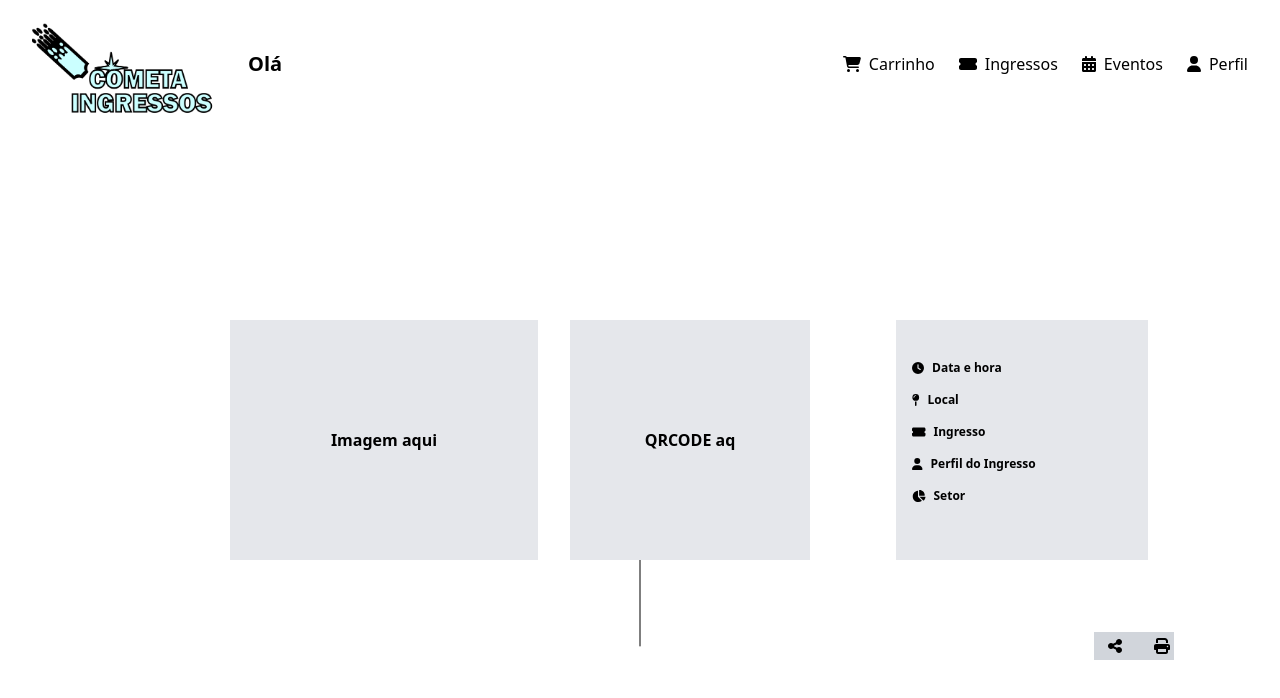
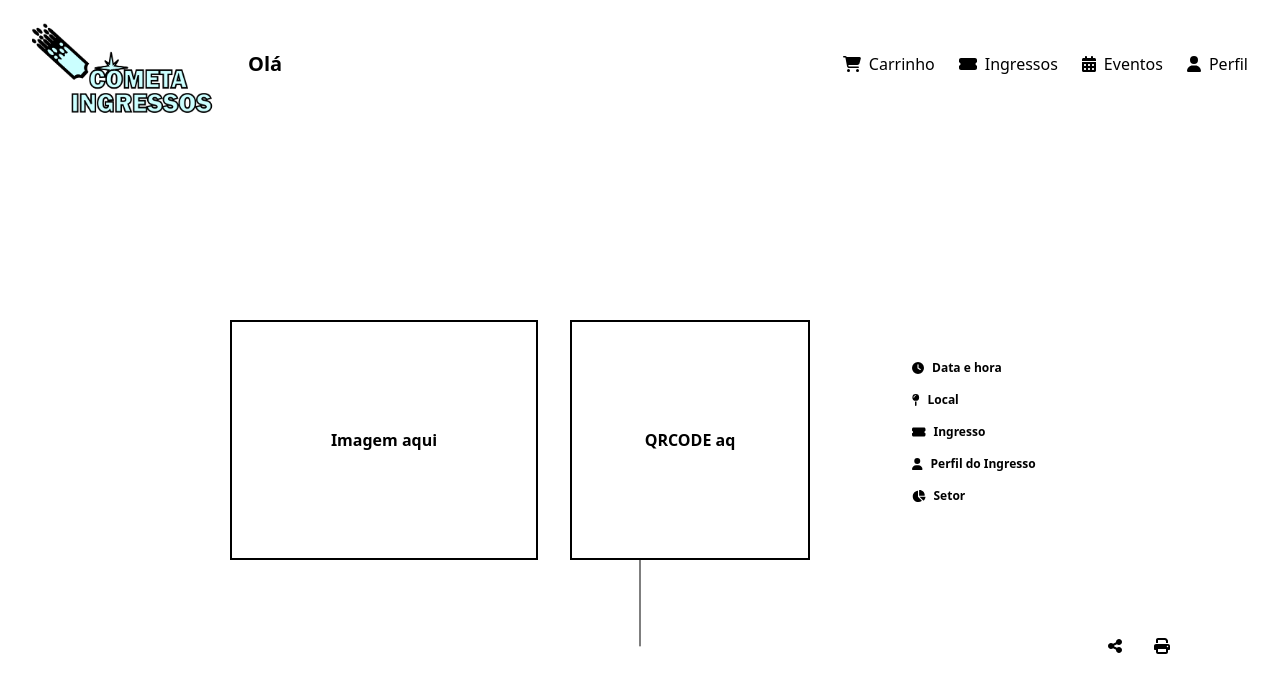
Before and after one commit to Yamazaki-Khaio/Cometa-Ingresso, a Next.js app in the folder ingressoscometa/: page /qrcode in a window 1280 px wide. Shown: the top 698 px of the page. Built offline with nearby package versions, Linux system fonts and the light colour scheme; no server answers.

Commit message:
Alterando alguns detalhes do front no envio de email e qrcode

```diff
--- a/ingressoscometa/src/components/EsqueceuERedefinirSenha/EsquecerSenha.tsx
+++ b/ingressoscometa/src/components/EsqueceuERedefinirSenha/EsquecerSenha.tsx
@@ -4,7 +4,8 @@ import BotaoConfirmarSenhaNova from "./BotaoConfirmarSenhaNova";
 import BotaoCancelar from './BotaoCancelar';
 import CampoEmailEsqueciSenha from '../CadastroUsuario/CampoEmailEsqueciSenha';
 import fetch from 'isomorphic-unfetch';
-import 'tailwindcss/tailwind.css'
+import 'tailwindcss/tailwind.css';
+
 const EsquecerSenha: React.FC = () => {
   const [emailSent, setEmailSent] = useState(false);
   const [emailExists, setEmailExists] = useState(false);
@@ -56,7 +57,6 @@ const EsquecerSenha: React.FC = () => {
         setEmailExists(false);
       }
     } catch (error) {
-
       console.error("Erro ao enviar os dados:", error);
       // Lógica adicional para lidar com erros no envio dos dados
     }
@@ -77,7 +77,11 @@ const EsquecerSenha: React.FC = () => {
       </form>
 
       {emailSent && (
-        <p>{emailExists ? "Email de alteração de senha enviado, verifique sua caixa de email" : "E-mail não encontrado no banco de dados."}</p>
+        <p className={`${!emailExists ? 'text-red-500' : ''}`}>
+          {emailExists
+            ? "Email de alteração de senha enviado, verifique sua caixa de email"
+            : "E-mail não encontrado no banco de dados."}
+        </p>
       )}
     </div>
   );
--- a/ingressoscometa/src/components/QRCode/BlocoBotaoPrintShare.tsx
+++ b/ingressoscometa/src/components/QRCode/BlocoBotaoPrintShare.tsx
@@ -7,7 +7,7 @@ export default function BlocoBotaoPrintShare() {
     };
     return (
       <div
-        className="flex items-center justify-start w-20 h-7 bg-gray-300 mx-auto relative"
+        className="flex items-center justify-start w-20 h-7 bg-white mx-auto relative"
         style={{
           top: "24vh", // Movendo o bloco para baixo
           left: "14vh",
--- a/ingressoscometa/src/components/QRCode/BlocoDadosIngresso.tsx
+++ b/ingressoscometa/src/components/QRCode/BlocoDadosIngresso.tsx
@@ -7,7 +7,7 @@ import CampoSetor from "./CampoSetor";
 export default function BlocoDadosIngresso() {
   return (
     <div
-      className="flex items-center justify-start w-65 h-60 bg-gray-200 mx-auto relative"
+      className="flex items-center justify-start w-65 h-60 bg-white mx-auto relative"
       style={{
         marginTop: "-15vh", // Metade negativa da altura para centralizar verticalmente
         color: "black", // Definir a cor do texto como preto
--- a/ingressoscometa/src/components/QRCode/BlocoImagem.tsx
+++ b/ingressoscometa/src/components/QRCode/BlocoImagem.tsx
@@ -1,11 +1,12 @@
 export default function DivisoriaImage() {
     return (
       <div
-        className="flex items-center justify-center w-3/5 h-60 bg-gray-200 mx-auto relative"
+        className="flex items-center justify-center w-3/5 h-60 bg-white mx-auto relative"
         style={{
           marginTop: "-15vh", // Metade negativa da altura para centralizar verticalmente
           color: "black", // Definir a cor do texto como preto
           fontWeight: "bold", // Definir o peso da fonte como negrito
+          border: "2px solid black" // Adicionar uma borda preta de 2px de espessura
         }}
       >
         <p className="text-center">Imagem aqui</p>
--- a/ingressoscometa/src/components/QRCode/BlocoQRCode.tsx
+++ b/ingressoscometa/src/components/QRCode/BlocoQRCode.tsx
@@ -1,12 +1,13 @@
 export default function BlocoQrCode() {
   return (
     <div
-      className="flex items-center justify-center w-60 h-60 bg-gray-200 mx-auto relative"
+      className="flex items-center justify-center w-60 h-60 bg-white mx-auto relative"
       style={{
         right: "41.5vh",
         marginTop: "-15vh", // Metade negativa da altura para centralizar verticalmente
         color: "black", // Definir a cor do texto como preto
         fontWeight: "bold", // Definir o peso da fonte como negrito
+        border: "2px solid black" // Adicionar uma borda preta de 2px de espessura
       }}
     >
       <span
```
